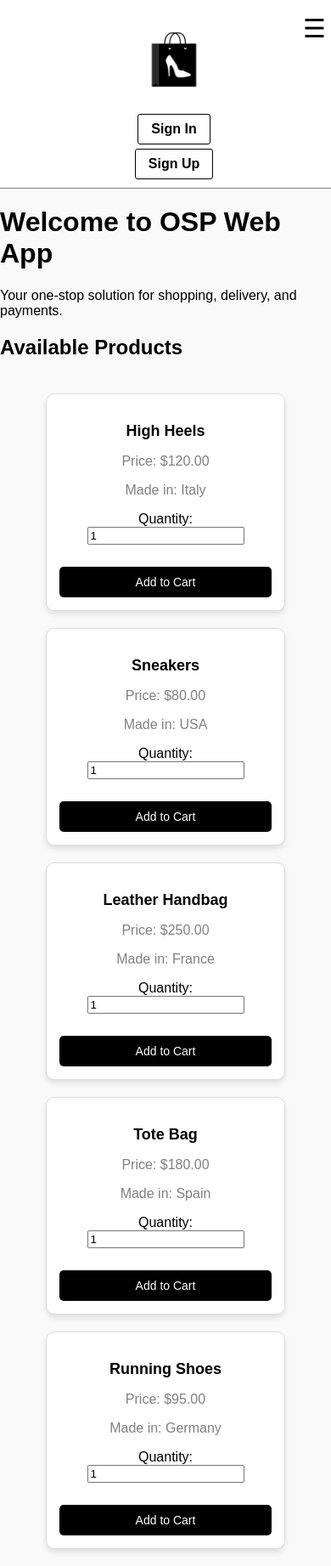
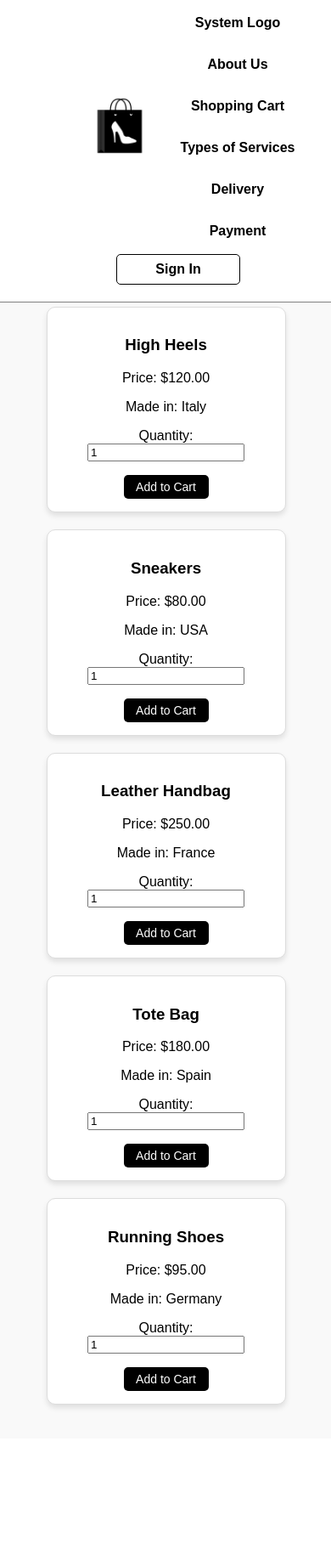
Before and after one commit to sarahrosehassan/OSP-WebApp-CPS630, a PHP site: page /php/index.php in a window 390 px wide. Shown: the whole page at 85% size. After the commit the page ends 1659 px from the top, so only its background shows below. Run offline with PHP 8.4, Linux system fonts and the light colour scheme; data comes from the database, SQL or seed files in the repository.

Commit message:
Updated navbar, fixed sign-in button, added responsiveness

```diff
--- a/css/style.css
+++ b/css/style.css
@@ -6,16 +6,24 @@
   background-color: #f9f9f9;
 }
 
-/* Navbar Styling */
+/* 🔹 Navbar Styling (Full Width & Fixed) */
 .navbar {
   display: flex;
+  flex-wrap: wrap; /* Allows stacking */
   justify-content: space-between;
   align-items: center;
   background-color: white;
   padding: 10px 15px;
   border-bottom: 1px solid grey;
-  position: relative;
+  position: fixed;
+  top: 0;
+  left: 0;
   width: 100%;
+  max-width: none;
+  margin: 0;
+  z-index: 1000;
+  height: auto; /* Allows navbar to expand */
+  min-height: 60px;
 }
 
 /* Navbar Left Section (Logo) */
@@ -30,16 +38,18 @@
   height: auto;
 }
 
-/* Navigation Menu (Visible on Large Screens) */
+/* 🔹 Navigation Menu */
 .nav-menu {
   list-style: none;
   display: flex;
   padding: 0;
   margin: 0;
+  align-items: center;
+  gap: 15px;
 }
 
 .nav-menu li {
-  margin: 0 15px;
+  white-space: nowrap;
 }
 
 .nav-menu li a {
@@ -48,29 +58,65 @@
   font-weight: bold;
   padding: 8px 12px;
   transition: 0.3s;
+  display: inline-block;
 }
 
 .nav-menu li a:hover {
   color: grey;
 }
 
-/* Right-side navigation (Sign In & Sign Up) */
+/* 🔹 Navbar Right Section (Sign In Button Stacks Below) */
 .nav-right {
   display: flex;
   align-items: center;
-  gap: 10px;
+  margin-left: auto;
+  padding-right: 20px;
+  flex-shrink: 0;
+  position: static;
+  right: 0;
 }
 
-/* Button Styling */
+/* 🔹 Make Navbar Taller & Stack Sign In Button Below on Medium Screens */
+@media (max-width: 1024px) {
+  .navbar {
+    flex-direction: column; /* Allows items to stack */
+    align-items: center;
+    height: auto; /* Allows navbar to expand */
+    padding-bottom: 20px; /* Extra space for Sign In button */
+  }
+
+  .nav-right {
+    width: 100%;
+    display: flex;
+    justify-content: center;
+    margin-top: 10px; /* Adds space between menu and button */
+  }
+
+  .btn {
+    display: block;
+    text-align: center;
+    width: 150px;
+    padding: 8px 12px;
+    margin: 0 auto;
+  }
+}
+
+/* 🔹 Button Styling */
 .btn {
   text-decoration: none;
-  padding: 8px 15px;
-  border-radius: 3px;
+  padding: 8px 12px;
+  border-radius: 5px;
   font-weight: bold;
   color: black;
   background-color: white;
   border: 1px solid black;
   transition: 0.3s;
+  width: auto;
+  min-width: 90px;
+  max-width: 120px;
+  text-align: center;
+  display: inline-block;
+  white-space: nowrap;
 }
 
 .btn:hover {
@@ -78,19 +124,19 @@
   color: white;
 }
 
-/* 🔹 Hamburger Menu Button */
-.hamburger {
-  display: none; /* Hidden on large screens */
-  font-size: 30px; /* Make it larger */
-  cursor: pointer;
-  background: none;
-  border: none;
-  outline: none;
-  color: black; /* Ensure visibility */
-  position: absolute;
-  right: 20px;
-  top: 15px;
-  z-index: 1000; /* Ensure it's above everything */
+/* 🔹 Fix for Hidden Content (Push Main Content Below Navbar) */
+main {
+  text-align: center;
+  padding: 20px;
+  max-width: 800px;
+  margin: 100px auto 0; /* Extra space to accommodate larger navbar */
+}
+
+/* 🔹 Ensure Headings & Paragraphs Are Centered */
+main h1,
+main h2,
+main p {
+  text-align: center;
 }
 
 /* 🔹 Product List Styling */
@@ -105,45 +151,35 @@
 /* 🔹 Product Box Styling */
 .product {
   background: white;
-  border: 1px solid #ddd; /* Light grey border */
+  border: 1px solid #ddd;
   padding: 15px;
-  border-radius: 10px; /* Rounded corners */
-  box-shadow: 0px 4px 6px rgba(0, 0, 0, 0.1); /* Subtle shadow */
+  border-radius: 10px;
+  box-shadow: 0px 4px 6px rgba(0, 0, 0, 0.1);
   width: 250px;
   text-align: center;
   transition: 0.3s ease-in-out;
 }
 
 .product:hover {
-  transform: translateY(-5px); /* Slight lift effect on hover */
+  transform: translateY(-5px);
   box-shadow: 0px 6px 10px rgba(0, 0, 0, 0.15);
-}
-
-/* 🔹 Product Title */
-.product h3 {
-  font-size: 18px;
-  color: black;
-  margin-bottom: 10px;
-}
-
-/* 🔹 Product Price */
-.product p {
-  font-size: 16px;
-  color: grey;
 }
 
 /* 🔹 Add to Cart Button */
 .product button {
   background-color: black;
   color: white;
-  padding: 10px;
+  padding: 6px 10px;
   border: none;
   border-radius: 5px;
   cursor: pointer;
   transition: 0.3s;
   font-size: 14px;
-  width: 100%;
-  margin-top: 10px;
+  width: auto;
+  min-width: 100px;
+  max-width: 120px;
+  text-align: center;
+  white-space: nowrap;
 }
 
 .product button:hover {
@@ -151,63 +187,33 @@
   color: black;
 }
 
-/* 🔹 Responsive Styling for Medium Screens (Tablets, Small Laptops) */
-@media (max-width: 1024px) {
-  .navbar {
-    padding: 10px;
-    flex-wrap: wrap;
-  }
-
-  .nav-menu {
-    flex-wrap: wrap;
-    justify-content: center;
-  }
-
-  .nav-menu li {
-    margin: 5px 10px;
-  }
-
-  .nav-right {
-    flex-wrap: wrap;
-    justify-content: center;
-  }
-}
-
 /* 🔹 Mobile View (Small Screens) */
 @media (max-width: 768px) {
   .navbar {
     flex-direction: column;
     align-items: center;
+    height: auto;
+    padding-bottom: 20px;
   }
 
-  /* Show hamburger menu */
-  .hamburger {
-    display: block;
-  }
-
-  /* Hide menu by default on small screens */
   .nav-menu {
-    display: none;
     flex-direction: column;
-    align-items: center;
     width: 100%;
-    background-color: white;
-    position: absolute;
-    top: 60px;
-    left: 0;
-    text-align: center;
-    padding: 10px 0;
-    box-shadow: 0px 4px 6px rgba(0, 0, 0, 0.1);
-  }
-
-  /* Show menu when active */
-  .nav-menu.active {
-    display: flex;
   }
 
   .nav-right {
     flex-direction: column;
-    align-items: center;
-    gap: 5px;
+    width: 100%;
+    justify-content: center;
+    margin-top: 10px;
+  }
+
+  .btn {
+    width: 100%;
+  }
+
+  main {
+    width: 90%;
+    max-width: none;
   }
 }
--- a/php/header.php
+++ b/php/header.php
@@ -1,4 +1,5 @@
 <?php
+session_start();
 include '../db/db.php'; // Include database connection
 include 'fetch_user.php'; // Fetch user details
 ?>
@@ -9,14 +10,7 @@
             <a href="index.php" class="logo">
                 <img src="../img/OSP-logo.png" alt="OSP Logo" class="logo-img">
             </a>
-        </div>
-
-        <!-- 🔹 Hamburger Button (For Mobile) -->
-        <button class="hamburger">&#9776;</button>
-
-        <!-- Navigation Menu -->
             <ul class="nav-menu">
-            <li><a href="index.php">Home</a></li>
                 <li><a href="logo.php">System Logo</a></li>
                 <li><a href="about.php">About Us</a></li>
                 <li><a href="shopping.php">Shopping Cart</a></li>
@@ -24,14 +18,15 @@
                 <li><a href="delivery.php">Delivery</a></li>
                 <li><a href="payment.php">Payment</a></li>
             </ul>
+        </div>
 
+        <!-- Navbar Right (Only Sign In & Logout Options) -->
         <div class="nav-right">
             <?php if ($user): ?>
                 <span>Welcome, <?= htmlspecialchars($user['Name']) ?> (Balance: $<?= number_format($user['Balance'], 2) ?>)</span>
                 <a href="logout.php" class="btn">Logout</a>
             <?php else: ?>
                 <a href="signin.php" class="btn">Sign In</a>
-                <a href="signup.php" class="btn btn-outline">Sign Up</a>
             <?php endif; ?>
         </div>
     </nav>
--- a/php/index.php
+++ b/php/index.php
@@ -1,5 +1,4 @@
 <?php
-// Start session and include database connection
 session_start();
 include '../db/db.php';  // Database connection file
 include 'fetch_products.php';  // Fetch products from DB
```
Also changed, not shown: db/db.php (line endings or trailing spaces). Lines whose indentation alone changed are shown as unchanged.
